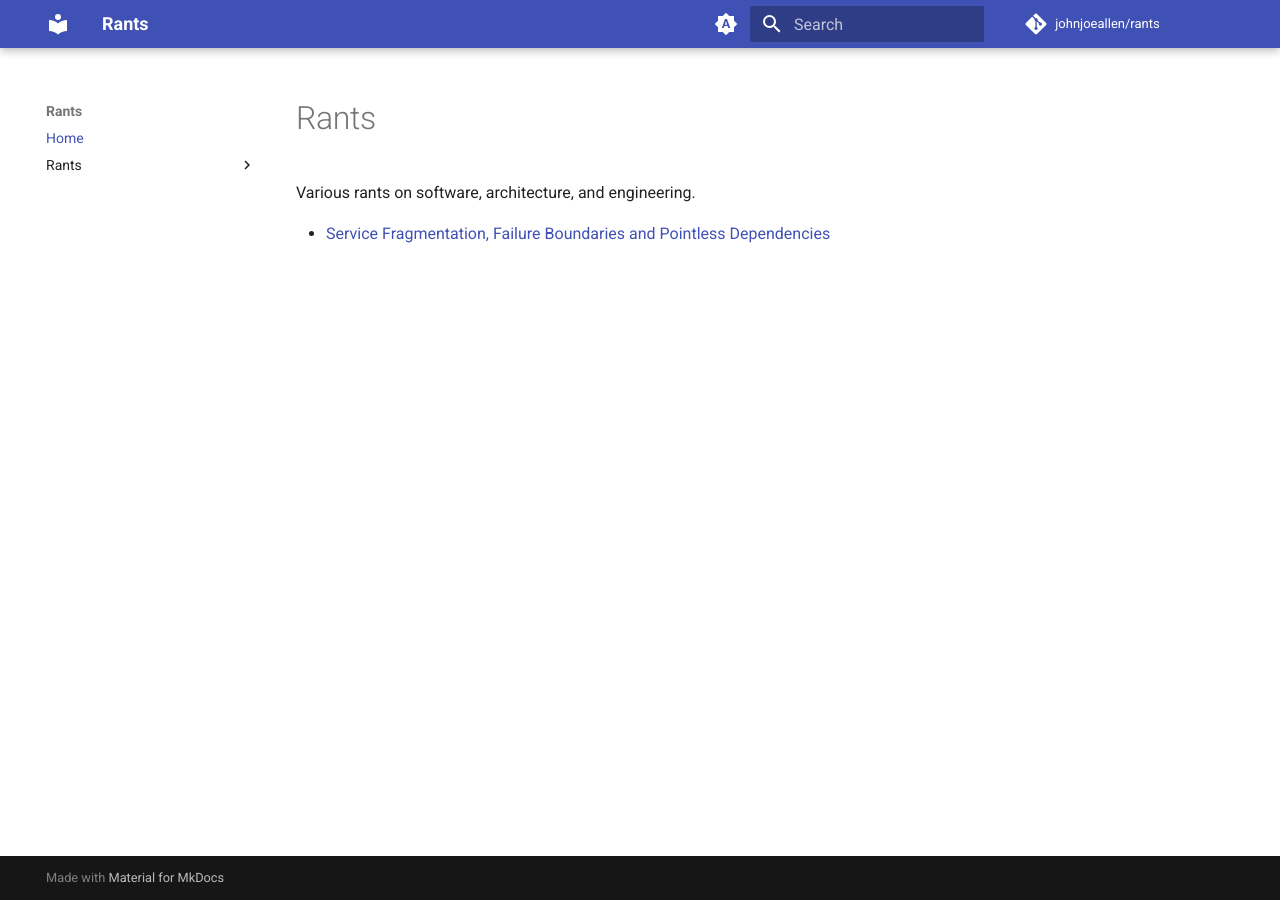
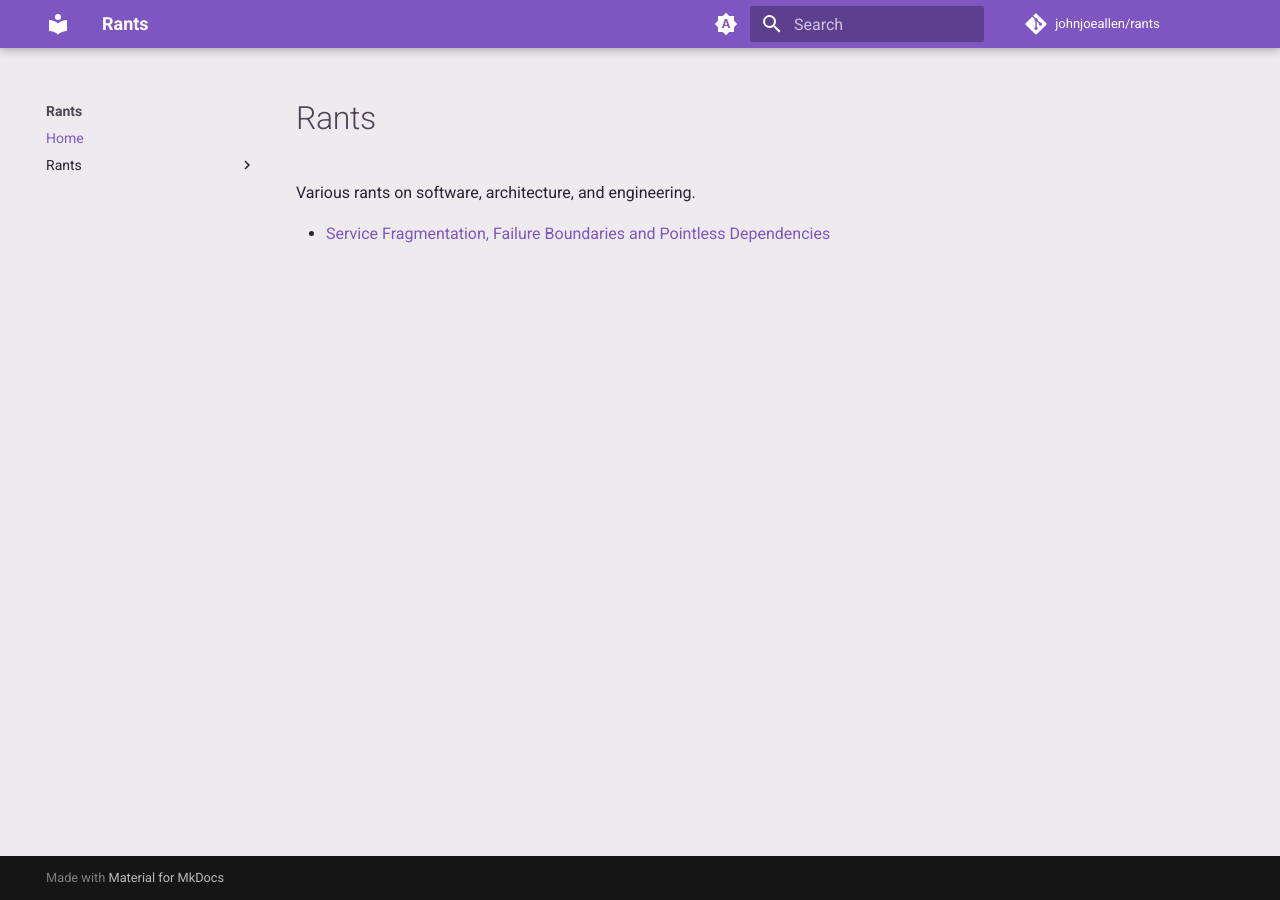
Before and after one commit to johnjoeallen/rants, an MkDocs documentation site: the page built from docs/index.md, in a window 1280 px wide. Built offline with MkDocs 1.6.1 and Material for MkDocs 9.7.7, drawn with Linux system fonts in a browser that asks for light colours; comment, search, counter and statistics services are not loaded.

Commit message:
Give the site a purple palette and soften the light theme
Sets deep purple/purple as primary/accent for both schemes, shifts the
dark (slate) scheme's base hue toward violet, and dims the light
scheme's near-white background/foreground with a faint violet tint.

Co-Authored-By: Claude Sonnet 5 <noreply@anthropic.com>

```diff
--- /dev/null
+++ b/docs/stylesheets/extra.css
@@ -0,0 +1,17 @@
+/* Slate (dark) scheme: shift the base hue toward violet instead of the
+   default blue-gray, so the whole dark theme reads as purple. */
+[data-md-color-scheme="slate"] {
+  --md-hue: 275;
+}
+
+/* Default (light) scheme: dim the near-white background/foreground so it's
+   less harsh, with a faint violet tint to match the dark theme's mood. */
+[data-md-color-scheme="default"] {
+  --md-default-bg-color: hsl(275, 12%, 93%);
+  --md-default-bg-color--light: hsl(275, 12%, 95%);
+  --md-default-bg-color--lighter: hsl(275, 12%, 97%);
+  --md-default-fg-color: hsl(275, 15%, 16%);
+  --md-default-fg-color--light: hsl(275, 10%, 30%);
+  --md-default-fg-color--lighter: hsl(275, 8%, 45%);
+  --md-code-bg-color: hsl(275, 12%, 90%);
+}
--- a/mkdocs.yml
+++ b/mkdocs.yml
@@ -15,11 +15,15 @@ theme:
         name: Switch to light mode
     - media: "(prefers-color-scheme: light)"
       scheme: default
+      primary: deep purple
+      accent: purple
       toggle:
         icon: material/brightness-7
         name: Switch to dark mode
     - media: "(prefers-color-scheme: dark)"
       scheme: slate
+      primary: deep purple
+      accent: purple
       toggle:
         icon: material/brightness-4
         name: Switch to system preference
@@ -29,6 +33,9 @@ theme:
     - navigation.top
     - content.code.copy
     - toc.follow
+
+extra_css:
+  - stylesheets/extra.css
 
 markdown_extensions:
   - admonition
```
